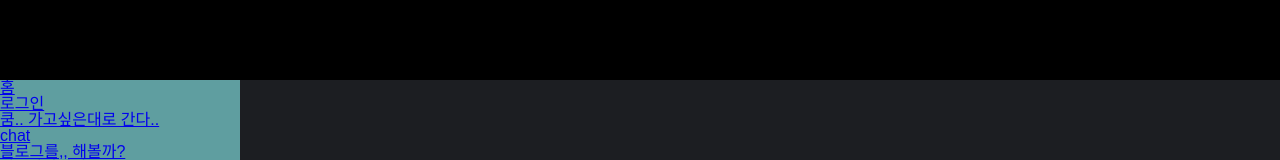
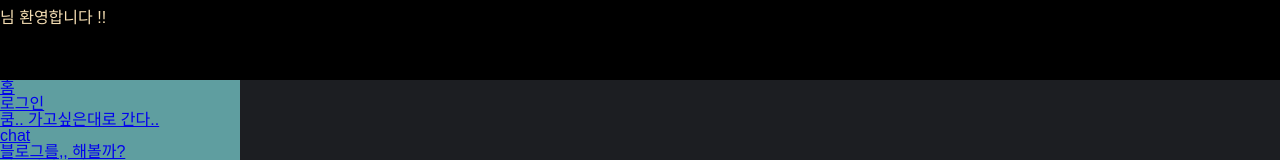
Before and after one commit to zikoom/kooms-day, a React (Create React App) app: page /zaduguaza/clone2 in a window 1280 px wide. Shown: the top 160 px of the page. Built offline with nearby package versions, Linux system fonts and the light colour scheme.

Commit message:
헤더 이름 동기화 작업중

```diff
--- a/src/App.js
+++ b/src/App.js
@@ -6,7 +6,7 @@ import { useNavigate } from 'react-router-dom';
 import Layout from './components/layout/Layout';
 import loadOauthSecret from './js/oauth';
 import { SET_GOOGLE_OAUTH_ACCESS_TOKEN } from './action/oauth_actions';
-import { USERINFO_SET_NAME } from './action/userinfo_actions';
+import { USERINFO_SET_LOGIN, USERINFO_SET_NAME } from './action/userinfo_actions';
 
 function App() {
 
@@ -27,12 +27,15 @@ function App() {
 
     if(accessToken && navigatePath){
 
+
       const userInfoGoogleAPIURL = 'https://www.googleapis.com/oauth2/v1/userinfo';
       const requestURL = userInfoGoogleAPIURL + `?access_token=${accessToken}`
-      const result = await (await fetch(requestURL)).json();
 
       try{
+        const result = await (await fetch(requestURL)).json();
+
         dispatch(SET_GOOGLE_OAUTH_ACCESS_TOKEN(accessToken))
+        dispatch(USERINFO_SET_LOGIN(true))
         dispatch(USERINFO_SET_NAME(result.name))
         navigate(navigatePath);
 
--- a/src/App.scss
+++ b/src/App.scss
@@ -38,6 +38,8 @@ html, body{
 
   padding-top: 10px;
   padding-bottom: 10px;
+
+  color: wheat;
 
 
   .header-pc{
--- a/src/action/userinfo_actions.js
+++ b/src/action/userinfo_actions.js
@@ -2,6 +2,8 @@
  * action types
  */
 
+
+export const USERINFO_SETLOGIN = 'USERINFO/SET_LOGIN'
 export const USERINFO_SETNAME = 'USERINFO/SET_NAME'
 
 
@@ -10,7 +12,7 @@ export const USERINFO_SETNAME = 'USERINFO/SET_NAME'
  */
 
 export const USERINFO_INIT_STATE = {
-
+  isUserLogin: false,
   name: '',
 }
 
@@ -18,7 +20,9 @@ export const USERINFO_INIT_STATE = {
  * OAUTH action creators
  */
 
+export function USERINFO_SET_LOGIN(state) {
+  return { type: USERINFO_SETLOGIN, state}
+}
 export function USERINFO_SET_NAME(state) {
-  //state: boolean
   return { type: USERINFO_SETNAME, state}
 }
--- a/src/components/layout/Header.js
+++ b/src/components/layout/Header.js
@@ -1,20 +1,30 @@
+import { useSelector } from "react-redux";
+
+
 function Hedaer({toggleMobileMenu}){
-  const testURL = 'https://encrypted-tbn0.gstatic.com/images?q=tbn:ANd9GcR6q3r64OKSdNldzFVlA_ObmKvoVNBE0YLqdw&usqp=CAU'
+  const hamburgurImgURL = 'https://encrypted-tbn0.gstatic.com/images?q=tbn:ANd9GcR6q3r64OKSdNldzFVlA_ObmKvoVNBE0YLqdw&usqp=CAU'
+
+  const userName = useSelector(state => state.userinfo.name)
+  const isUserLogin = useSelector(state => state.userinfo.isUserLogin)
+
   return (
     <header className="header">
 
       {/* mobile header */}
       <div className="header-moblie">
-        <img className="hamburgur" src={testURL} onClick={toggleMobileMenu} alt='haha' />
+        <img src={hamburgurImgURL} onClick={toggleMobileMenu} alt='haha' />
 
       </div>
 
       {/* PC header */}
       <div className="header-pc">
+        {/* {
+          isUserLogin
 
+        } */}
+        <h1>{userName}님 환영합니다 !!</h1>
       </div>
 
-      <div>header</div>
     </header>
   )
 }
--- a/src/reducer/reducer.js
+++ b/src/reducer/reducer.js
@@ -4,7 +4,7 @@ import {
 } from '../action/actions'
 
 import { ACTION_GOOGLE_OAUTH_INIT_STATE, GOOGLE_OAUTH_SET_MANAGER, GOOGLE_OAUTH_SET_TOKEN } from "../action/oauth_actions";
-import { USERINFO_INIT_STATE, USERINFO_SETNAME } from "../action/userinfo_actions";
+import { USERINFO_INIT_STATE, USERINFO_SETLOGIN, USERINFO_SETNAME } from "../action/userinfo_actions";
 
 
 
@@ -66,10 +66,17 @@ function oauthManager(state = ACTION_GOOGLE_OAUTH_INIT_STATE, action) {
 }
 function userinfo(state = USERINFO_INIT_STATE, action) {
   switch(action.type){
+
     case USERINFO_SETNAME:
       return {
         ...state,
         name: action.state
+      }
+
+    case USERINFO_SETLOGIN:
+      return {
+        ...state,
+        isUserLogin: action.state
       }
 
     default:
```
